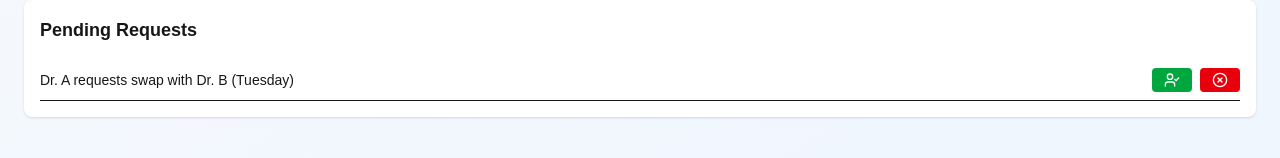
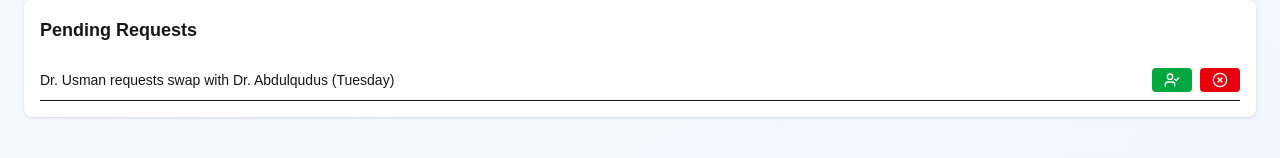
Before and after one commit to primyst/dentist-duty-scheduling-system, a Next.js app in the folder my-app/: page / in a window 1280 px wide. Shown: the part 618-776 px from the top of the page. Built offline with nearby package versions, Linux system fonts and the light colour scheme.

Commit message:
Update AdminPanel.tsx

```diff
--- a/my-app/src/components/AdminPanel.tsx
+++ b/my-app/src/components/AdminPanel.tsx
@@ -8,7 +8,7 @@ const AdminPanel = () => {
     <div className="bg-white shadow rounded-lg p-4">
       <h2 className="text-lg font-bold mb-4">Pending Requests</h2>
       <div className="flex items-center justify-between border-b py-2">
-        <p className="text-sm">Dr. A requests swap with Dr. B (Tuesday)</p>
+        <p className="text-sm">Dr. Usman requests swap with Dr. Abdulqudus (Tuesday)</p>
         <div className="flex gap-2">
           <button className="px-3 py-1 bg-green-600 text-white rounded hover:bg-green-700">
             <UserCheck size={16} />
```
